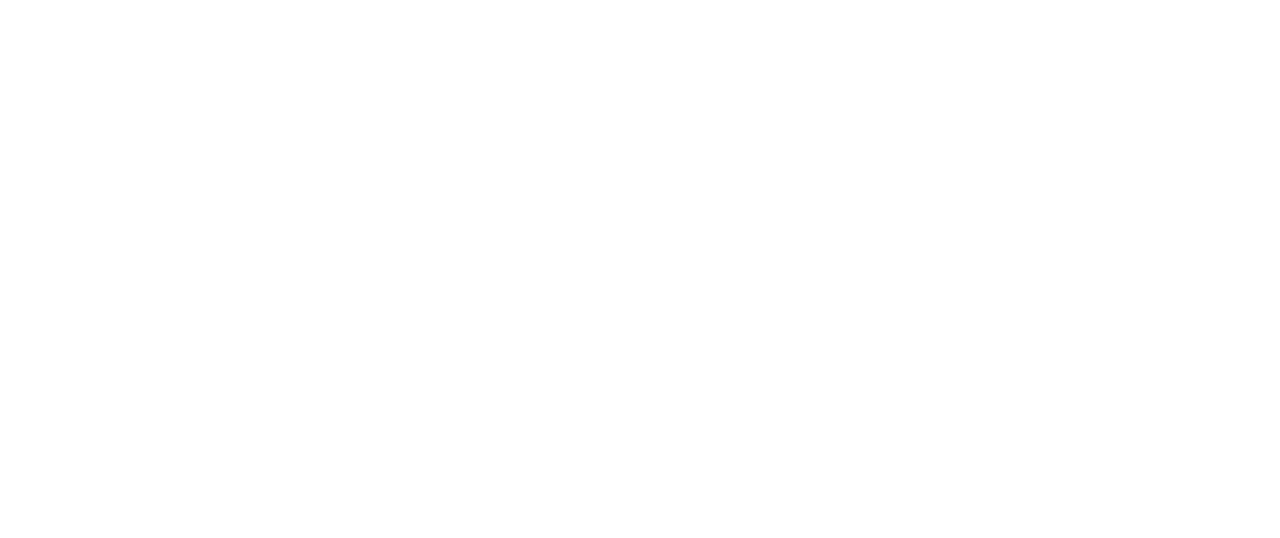
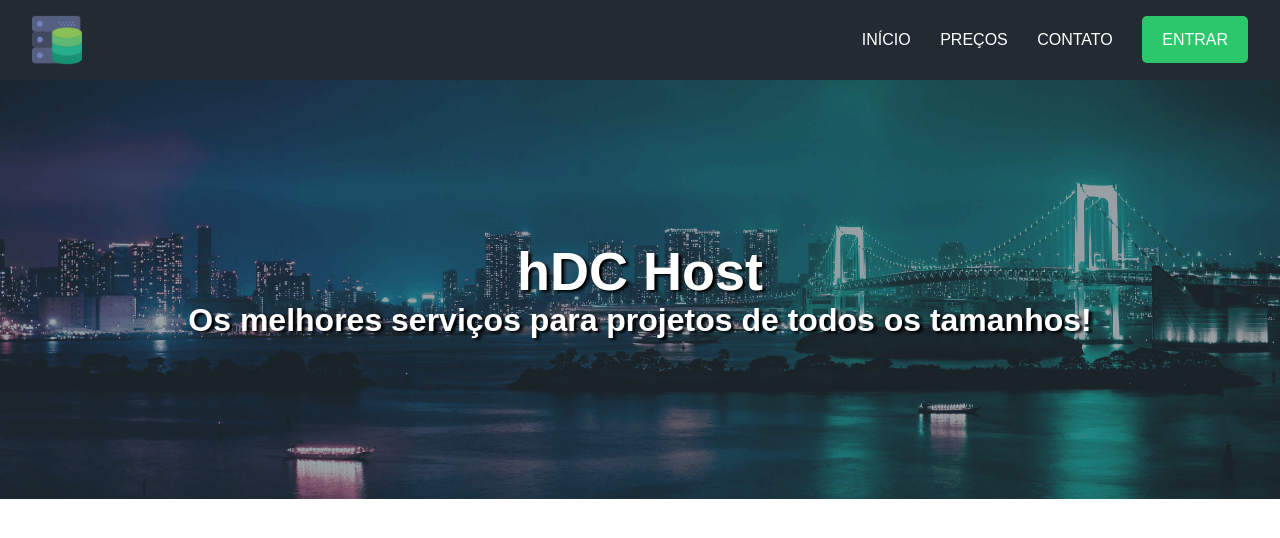
Before and after one commit to amanciio/hdc_host, a plain HTML site: page index.html in a window 1280 px wide. Drawn offline with Linux system fonts and the light colour scheme.

Commit message:
criando navbar, adc banner e estilizando

```diff
--- a/css/styles.css
+++ b/css/styles.css
@@ -0,0 +1,92 @@
+* {
+    margin: 0;
+    padding: 0;
+    box-sizing: border-box;
+    font-family: Arial, Helvetica, sans-serif;
+}
+
+h1,
+h2,
+h3 {
+    color: #333;
+}
+
+p {
+    color: #70747A;
+}
+
+.navbar-container {
+    width: 100%;
+    height: 80px;
+    background-color: #232A31;
+    padding: 0 2rem;
+}
+
+nav {
+    position: relative;
+}
+
+.logo {
+    width: 50px;
+    margin-top: 15px;
+}
+
+.navbar-items {
+    position: absolute;
+    right: 0;
+    height: 80px;
+    line-height: 80px;
+    margin: 0;
+    display: inline-block;
+}
+
+.navbar-items li {
+    display: inline-block;
+    text-transform: uppercase;
+    margin-left: 25px;
+}
+
+.navbar-items a {
+    color: #FFF;
+    text-decoration: none;
+    transition: .5s;
+}
+
+.navbar-items a:hover {
+    color: #CCC;
+}
+
+.default-btn {
+    padding: 15px 20px;
+    background-color: #2CC76A;
+    border-radius: 5px;
+    transition: .5s;
+}
+
+.navbar-items .default-btn:hover {
+    background-color: #22BB5F;
+    color: #FFF;
+}
+
+.main-banner {
+    background-image: url("../images/mainbanner.png");
+    padding: 10rem 0;
+    background-size: cover;
+    background-position: center;
+}
+
+.main-banner h1,
+.main-banner p {
+    color: #FFF;
+    text-align: center;
+    font-weight: bold;
+    text-shadow: #000 3px 2px 3px;
+}
+
+.main-banner h1 {
+    font-size: 54px;
+}
+
+.main-banner p {
+    font-size: 32px;
+}
--- a/index.html
+++ b/index.html
@@ -5,12 +5,40 @@
     <meta charset="UTF-8">
     <meta name="viewport" content="width=device-width, initial-scale=1.0">
     <title>hDC Host</title>
+    <!-- Icones -->
+    <link rel="stylesheet" href="https://cdnjs.cloudflare.com/ajax/libs/font-awesome/6.2.0/css/all.min.css"
+        integrity="sha512-xh6O/CkQoPOWDdYTDqeRdPCVd1SpvCA9XXcUnZS2FmJNp1coAFzvtCN9BmamE+4aHK8yyUHUSCcJHgXloTyT2A=="
+        crossorigin="anonymous" referrerpolicy="no-referrer" />
+    <!-- Estilos -->
     <link rel="stylesheet" href="css/styles.css">
+    <!-- Favicon -->
     <link rel="shortcut icon" href="assets/favicon.png" type="image/x-png">
 </head>
 
 <body>
 
+    <div class="container">
+        <div class="navbar-container">
+            <nav>
+                <a href="#">
+                    <img class="logo" src="images/hdchostlogo.png" alt="Logotipo hDC Host">
+                </a>
+                <ul class="navbar-items">
+                    <li><a href="#">Início</a></li>
+                    <li><a href="#">Preços</a></li>
+                    <li><a href="#">Contato</a></li>
+                    <li><a href="#" class="default-btn">Entrar</a></li>
+                </ul>
+            </nav>
+        </div>
+        <main>
+            <div class="main-banner">
+                <h1>hDC Host</h1>
+                <p>Os melhores serviços para projetos de todos os tamanhos!</p>
+            </div>
+        </main>
+    </div>
+
 </body>
 
 </html>
```
Also changed, not shown: images/hdchostlogo.png (added), images/mainbanner.png (added).
